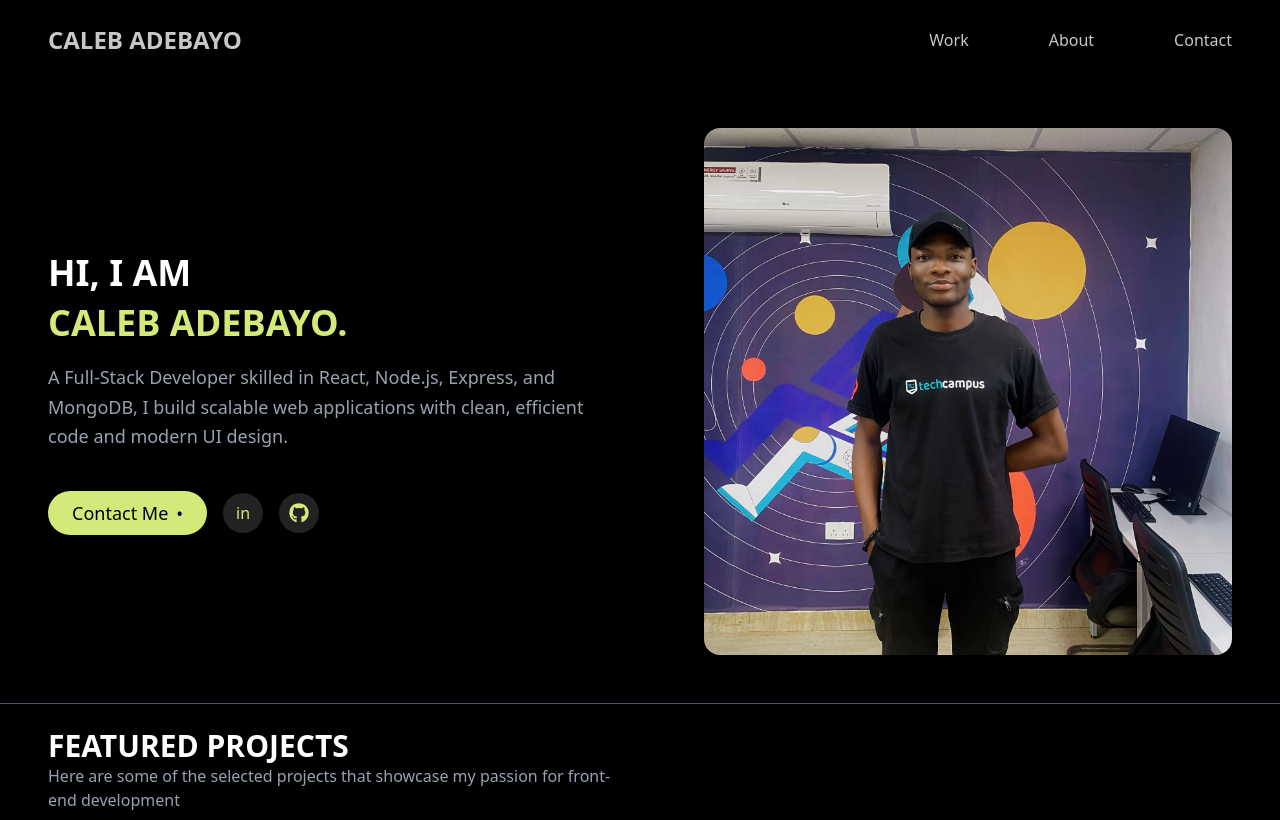
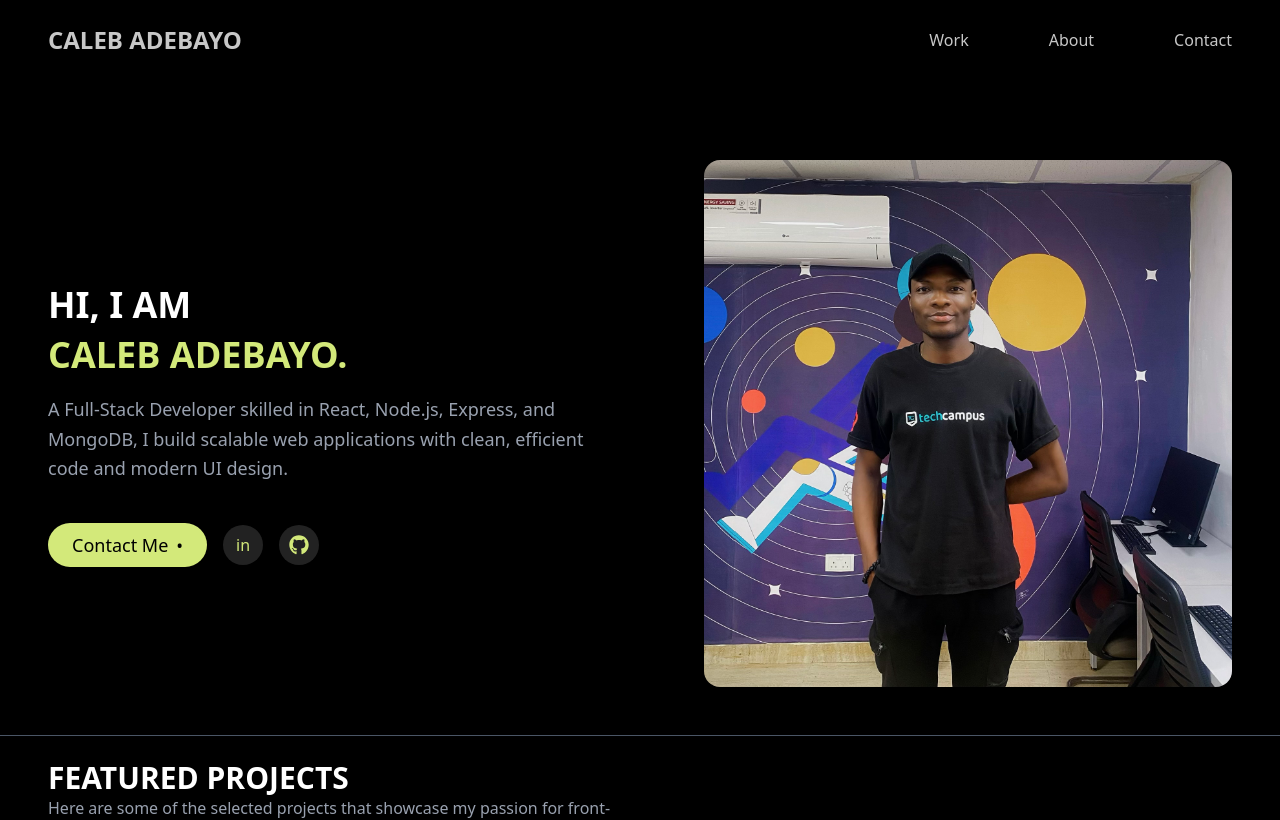
Before and after one commit to calebtdev/portfoliotask, a React (Vite) app: page / in a window 1280 px wide. Shown: the top 820 px of the page. Built offline with nearby package versions, Linux system fonts and the light colour scheme.

Commit message:
update on the portfolio task

```diff
--- a/src/Pages/About.jsx
+++ b/src/Pages/About.jsx
@@ -14,7 +14,7 @@ const About = () => {
       <Header />
 
       {/* About intro section */}
-      <section className="flex flex-col md:grid grid-cols-2 gap-8  px-6 md:px-30 pt-[2rem] md:pt-[5rem]">
+      <section className="flex flex-col md:grid grid-cols-2 gap-8  px-6 md:px-30 pt-[7rem] md:pt-[12rem]">
         {/* Left column: About page title */}
         <div className="flex flex-col ">
           <h1 className="text-4xl font-bold">ABOUT ME</h1>
--- a/src/Pages/Home.jsx
+++ b/src/Pages/Home.jsx
@@ -10,7 +10,7 @@ import Contact from "../components/Contact";
 const Home = () => {
   return (
     // Container for the whole page, centered with a max width
-    <main className="max-w-[1400px] mx-auto">
+    <main className="max-w-[1400px] mx-auto relative">
       {/* Top navigation bar */}
       <Header />
 
--- a/src/components/Header.jsx
+++ b/src/components/Header.jsx
@@ -12,7 +12,7 @@ const Header = () => {
 
   return (
     // Header container with padding, flex layout, and text styling
-    <header className="relative py-6 flex flex-row text-[#C7C7C7] items-center justify-between px-6 md:px-12">
+    <header className="fixed top-0 left-0 w-full z-50 bg-black py-6 flex flex-row text-[#C7C7C7] items-center justify-between px-6 md:px-12 shadow-md">
       {/* Logo / Name linking back to homepage */}
       <a className="uppercase font-bold text-xl md:text-2xl" href="/">
         caleb adebayo
@@ -38,7 +38,7 @@ const Header = () => {
       {/* Mobile menu (visible only when menuButton is true) */}
       {menuButton && (
         <div className="absolute md:hidden w-full left-0 flex flex-col justify-center items-center mt-[13rem] gap-[2rem] mx-auto bg-black py-5">
-          <a href="#project">Work</a>
+          <a href="/#project">Work</a>
           <a href="/about">About</a>
           <a href="#contact">Contact</a>
         </div>
--- a/src/components/Hero.jsx
+++ b/src/components/Hero.jsx
@@ -4,7 +4,7 @@ import { FaGithub } from "react-icons/fa";
 
 const Hero = () => {
   return (
-    <section className="flex flex-col md:grid md:grid-cols-2 items-center gap-8 py-12 px-6 md:px-12 overflow-hidden">
+    <section className="flex flex-col md:grid md:grid-cols-2 items-center gap-8 py-12 px-6 md:px-12 pt-[7rem] md:pt-[10rem] overflow-hidden">
       {/* LEFT CONTENT */}
       <div className="flex flex-col gap-4 text-left">
         <h1 className="uppercase font-bold text-3xl md:text-4xl leading-snug">
--- a/src/components/Projects.jsx
+++ b/src/components/Projects.jsx
@@ -6,7 +6,7 @@ import { projectData } from "../data/datarecord";
 
 const Projects = () => {
   return (
-    <main className="px-6 md:px-12 overflow-hidden" id="#project">
+    <main className="px-6 md:px-12 overflow-hidden" id="project">
       {/* Section Heading */}
       <div className="flex flex-col md:grid md:grid-cols-2 pb-8 gap-6">
         <div>
--- a/src/index.css
+++ b/src/index.css
@@ -1,6 +1,9 @@
+@import "tailwindcss";
+
 body {
   background-color: black;
   color: #ffffff;
 }
-
-@import "tailwindcss";
+html {
+  scroll-behavior: smooth;
+}
```
